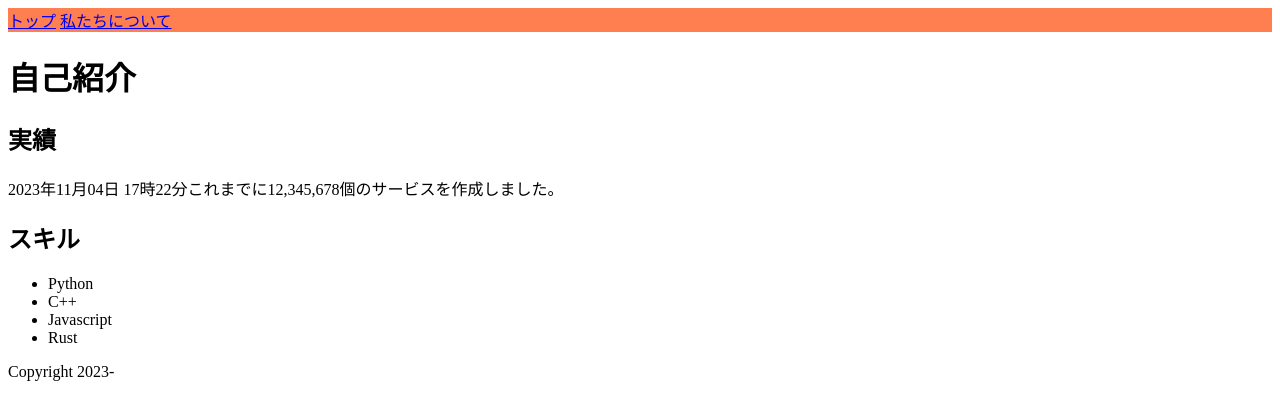
After one commit to yKawasakiHighjunk/django, a Django app: page /about/ in a window 1280 px wide. The commit adds this page. Shown: the top 420 px of the page. Run offline with Django 4.2, Linux system fonts and the light colour scheme.

Commit message:
templetes修正

```diff
--- /dev/null
+++ b/app/static/css/app/main.css
@@ -0,0 +1,3 @@
+.navbar {
+    background-color: coral;
+}
--- /dev/null
+++ b/app/templates/app/_footer.html
@@ -0,0 +1,3 @@
+<div>
+    <p>Copyright 2023-</p>
+</div>
--- /dev/null
+++ b/app/templates/app/_navbar.html
@@ -0,0 +1,4 @@
+<div class="navbar">
+    <a href="/">トップ</a>
+    <a href="/about">私たちについて</a>
+</div>
--- /dev/null
+++ b/app/templates/app/about.html
@@ -0,0 +1,16 @@
+{% extends "app/base.html" %}
+{% load humanize %}
+
+{% block main %}
+    <h1>自己紹介</h1>
+    <h2>実績</h2>
+    <p>{% now "Y年m月d日 H時i分"%}これまでに{{ num_survice|intcomma }}個のサービスを作成しました。</p>
+    <h2>スキル</h2>
+    <ul>
+        {% for skill in skills %}
+            <li>{{ skill }}</li>
+        {% empty %}
+            <li>スキルはありません</li>
+        {% endfor %}
+    </ul>
+{% endblock %}
--- /dev/null
+++ b/app/templates/app/base.html
@@ -0,0 +1,17 @@
+{% load static %}
+<!DOCTYPE html>
+<html lang="ja">
+<head>
+    <meta charset="UTF-8">
+    <meta name="viewport" content="width=device-width, initial-scale=1.0">
+    <title>app</title>
+    <link rel="stylesheet" href="{% static 'css/app/main.css' %}">
+</head>
+<body>
+    {% include 'app/_navbar.html' %}
+    {% block main %}
+    コンテンツがありません
+    {% endblock %}
+    {% include 'app/_footer.html' %}
+</body>
+</html>
--- a/app/urls.py
+++ b/app/urls.py
@@ -3,4 +3,5 @@ from app import views
 
 urlpatterns = [
     path('', views.IndexView.as_view(), name='index'),
+    path('about/', views.AboutView.as_view(), name='about'),
 ]
--- a/app/views.py
+++ b/app/views.py
@@ -1,4 +1,24 @@
+from typing import Any
 from django.views.generic import TemplateView
 
 class IndexView(TemplateView):
     template_name = 'app/index.html'
+
+    def get_context_data(self) :
+        ctxt = super().get_context_data()
+        ctxt['username'] = '太郎'
+        return ctxt
+
+class AboutView(TemplateView):
+    template_name = 'app/about.html'
+
+    def get_context_data(self) :
+        ctxt = super().get_context_data()
+        ctxt['num_survice'] = '12345678'
+        ctxt['skills'] = [
+            'Python',
+            'C++',
+            'Javascript',
+            'Rust',
+        ]
+        return ctxt
--- a/mysite/settings.py
+++ b/mysite/settings.py
@@ -25,7 +25,7 @@ SECRET_KEY = "django-insecure-1$z@g^8tmr@l6!he8$kej-%pv^2p!hfl@yhlp&p4sl7g+ve8-*
 # SECURITY WARNING: don't run with debug turned on in production!
 DEBUG = True
 
-ALLOWED_HOSTS = []
+ALLOWED_HOSTS = ['*']
 
 
 # Application definition
@@ -37,8 +37,11 @@ INSTALLED_APPS = [
     "django.contrib.sessions",
     "django.contrib.messages",
     "django.contrib.staticfiles",
+    "django.contrib.humanize",
     'app',
 ]
+
+NUMBER_GROUPING = 3
 
 MIDDLEWARE = [
     "django.middleware.security.SecurityMiddleware",
```
Also changed, not shown: app/templates/app/index.html (+13 -11 lines), app/static/image/app/welcom.png (added).
